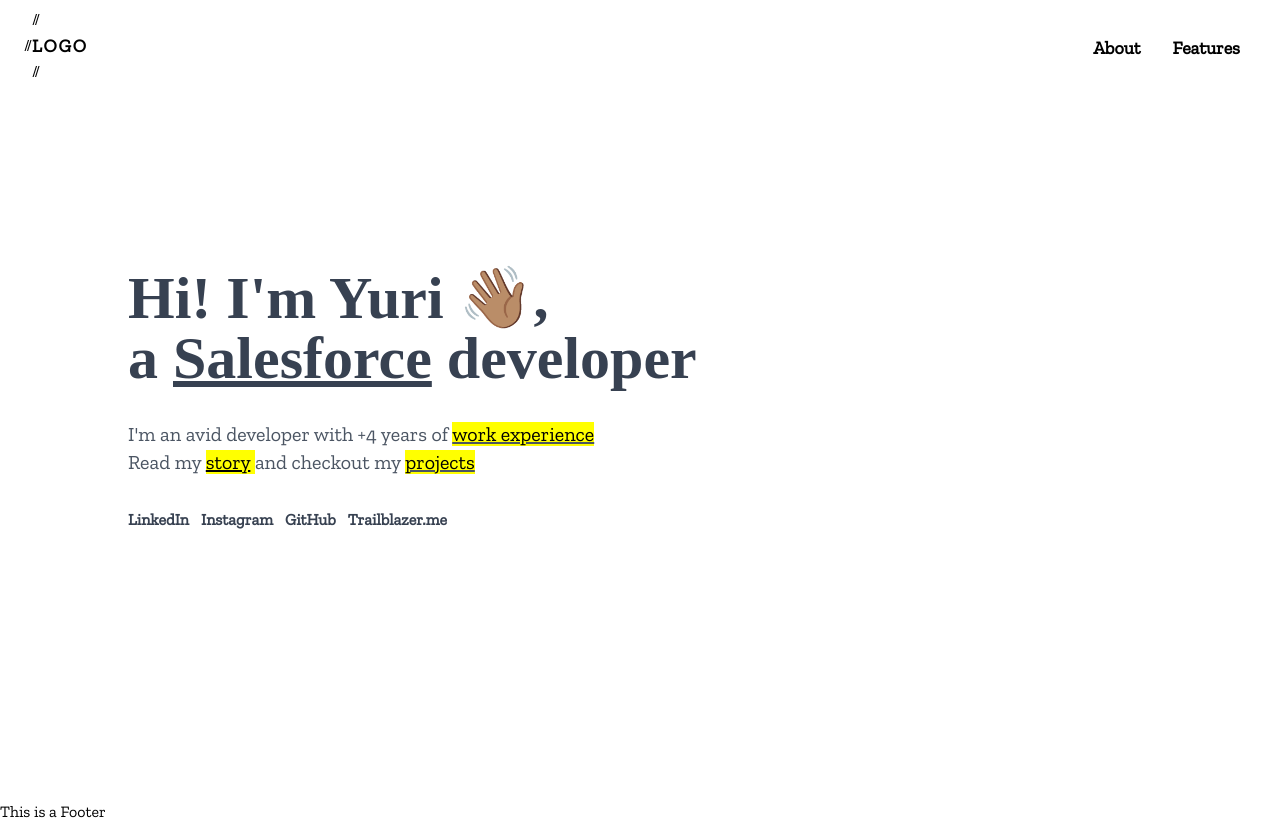
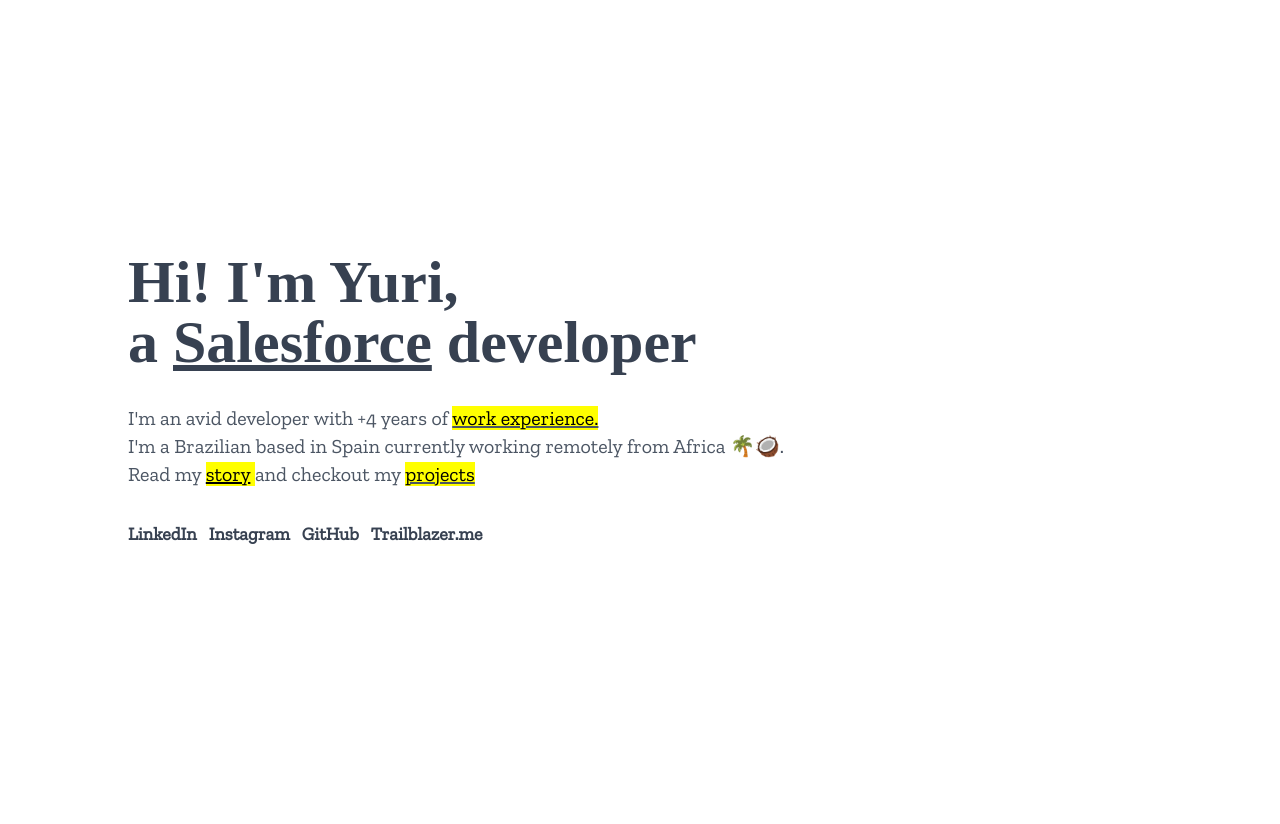
Before and after one commit to RaithZx/portfolio, a Gatsby site: page / in a window 1280 px wide. After the commit the page ends 800 px from the top, so only its background shows below. Built offline with nearby package versions, Linux system fonts and the light colour scheme; Gatsby itself is replaced by a stand-in of ours.

Commit message:
adding changes, dont remember what :(

```diff
--- a/src/components/Header.js
+++ b/src/components/Header.js
@@ -3,6 +3,7 @@
 const Header = () => {
   const navToggle = () => {
     console.log("Hello World");
+    alert("Hello World");
   };
   return (
     // <nav classNameName="flex justify-end w-full px-6 lg:px-32 bg-white">
@@ -21,12 +22,10 @@
         id="site-menu"
         className="flex flex-col sm:flex-row w-full justify-between items-center px-4 sm:px-6 py-1 bg-white sm:shadow-none"
       >
-        <div className="w-full sm:w-auto self-start sm:self-center flex flex-row sm:flex-none flex-no-wrap justify-between items-center">
-          //
-          <a href="#" className="no-underline py-1">
-            //<h1 className="font-bold text-lg tracking-widest">LOGO</h1>
-            //
-          </a>
+        <div className="w-full sm:w-auto self-start sm:self-center flex flex-row sm:flex-none flex-no-wrap justify-end items-center">
+          {/* <a href="#" className="no-underline py-1">
+            <h1 className="font-bold text-lg tracking-widest">LOGO</h1>
+          </a> */}
           <button
             id="menuBtn"
             className="hamburger block sm:hidden focus:outline-none"
--- a/src/components/Layout.js
+++ b/src/components/Layout.js
@@ -6,9 +6,9 @@
 const layout = ({ children }) => {
   return (
     <>
-      <Header />
+      {/* <Header /> */}
       <main className="container px-6 lg:px-32 w-full">{children}</main>
-      <Footer />
+      {/* <Footer /> */}
     </>
   );
 };
--- a/src/components/SocialMedia.js
+++ b/src/components/SocialMedia.js
@@ -9,7 +9,7 @@
             href={data.url}
             key={index}
             target="_blank"
-            className="text-primary font-bold mr-3"
+            className="text-primary font-bold mr-3 text-lg"
           >
             {data.name}
           </a>
--- a/src/pages/Hero.js
+++ b/src/pages/Hero.js
@@ -9,24 +9,21 @@
 const Hero = () => {
   return (
     <div className="flex flex-col flex-wrap justify-center  h-screen relative">
-      <h1 className="text-5xl md:text-6xl text-gray-700 font-bold title">
-        Hi! I'm Yuri 👋🏽,
+      <h1 className="text-3xl md:text-6xl text-gray-700 font-bold title">
+        Hi! I'm Yuri,
         <br /> a <span className="underline">Salesforce</span> developer
       </h1>
       <span className="mt-4 md:mt-8 text-xl text-secondary">
         I'm an avid developer with +4 years of{" "}
         <Link to="/WorkExperience">
           <span className="underline">
-            <mark>work experience</mark>
+            <mark>work experience.</mark>
           </span>
         </Link>
         <br />
+        I'm a Brazilian based in Spain currently working remotely from Africa
+        🌴🥥. <br />
       </span>
-      {/* <span className="mt-8 text-xl text-secondary">
-        I'm currently working <mark>remotely from Africa (Cape Verde)</mark> as
-        a digital nomad
-        <br />
-      </span> */}
       <span className="text-gray-600 text-xl">
         Read my{" "}
         <mark>
--- a/src/pages/index.js
+++ b/src/pages/index.js
@@ -4,10 +4,6 @@
 import WorkExperience from "../pages/WorkExperience";
 import About from "../pages/About";
 function Index() {
-  return (
-    <Layout>
-      <Hero />
-    </Layout>
-  );
+  return <Layout>{<Hero />}</Layout>;
 }
 export default Index;
```
